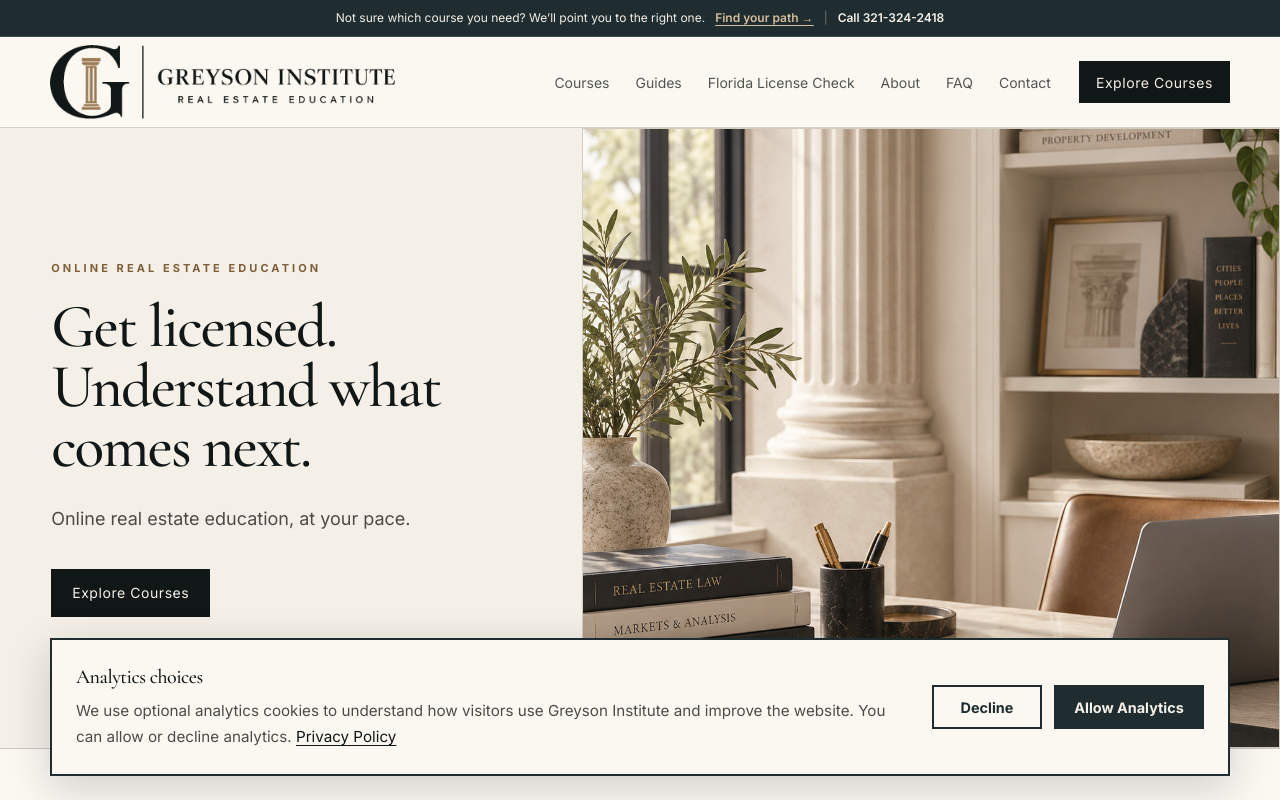
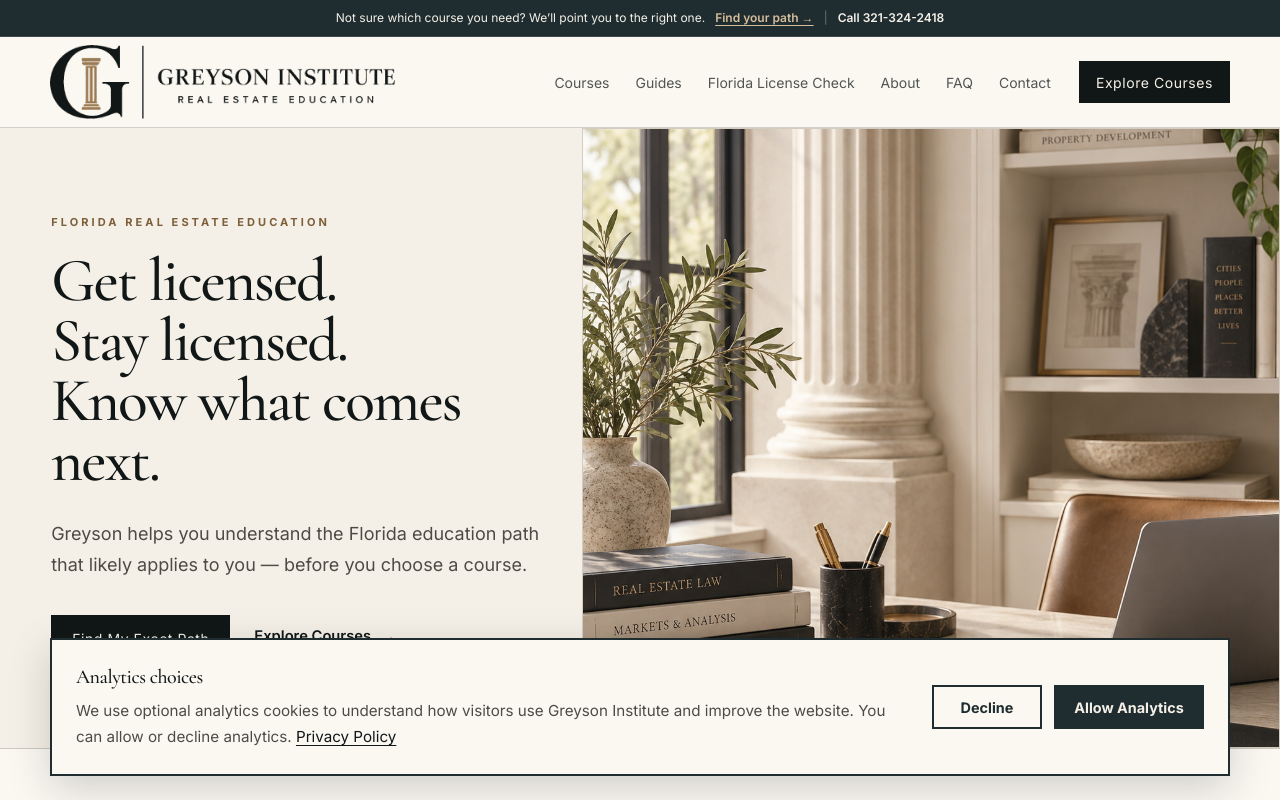
Before and after one commit to BrianLook/Greyson-Institute-Website, a Next.js app: page / in a window 1280 px wide. Shown: the top 800 px of the page. Built offline with nearby package versions, Linux system fonts and the light colour scheme.

Commit message:
Make Exact Path the homepage front door

```diff
--- a/app/page.tsx
+++ b/app/page.tsx
@@ -50,7 +50,7 @@ export default function HomePage() {
               minWidth: 0,
             }}
           >
-            <p className="eyebrow">ONLINE REAL ESTATE EDUCATION</p>
+            <p className="eyebrow">FLORIDA REAL ESTATE EDUCATION</p>
 
             <h1
               style={{
@@ -59,16 +59,37 @@ export default function HomePage() {
             >
               Get licensed.
               <br />
-              Understand what comes next.
+              Stay licensed.
+              <br />
+              Know what comes next.
             </h1>
 
             <p className="hero-lead">
-              Online real estate education, at your pace.
+              Greyson helps you understand the Florida education path that
+              likely applies to you — before you choose a course.
             </p>
 
-            <div className="button-row">
-              <Link className="button" href="/courses">
-                Explore Courses
+            <div
+              className="button-row"
+              style={{
+                alignItems: "center",
+              }}
+            >
+              <Link
+                className="button"
+                href="/find-my-path"
+              >
+                Find My Exact Path
+              </Link>
+
+              <Link
+                className="text-link"
+                href="/courses"
+                style={{
+                  fontSize: "0.92rem",
+                }}
+              >
+                Explore Courses <span>→</span>
               </Link>
             </div>
           </div>
```
